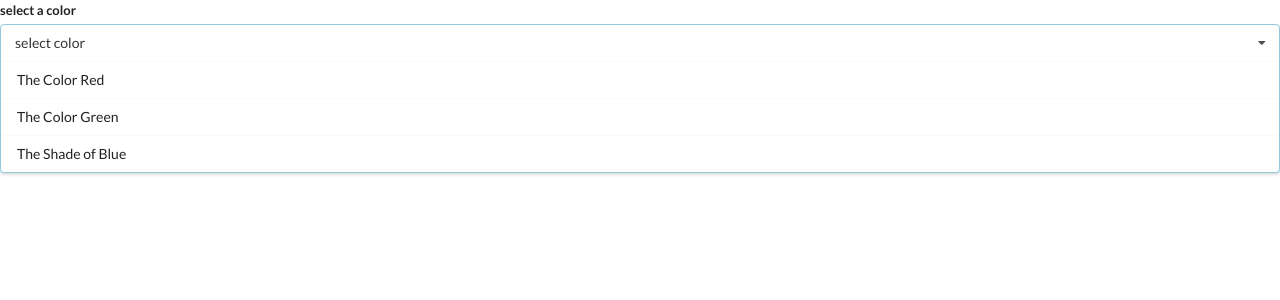
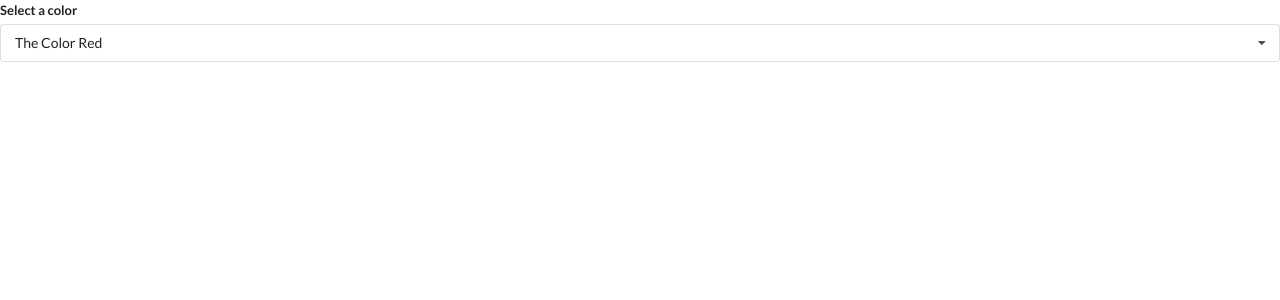
Before and after one commit to pnievsky/widgets, a React (Create React App) app: page / in a window 1280 px wide. Shown: the top 300 px of the page. Built offline with nearby package versions, Linux system fonts and the light colour scheme.

Commit message:
Selection State Filtering the Option List Hiding and Showing the Option List

```diff
--- a/src/App.js
+++ b/src/App.js
@@ -1,4 +1,4 @@
-import React from 'react';
+import React, { useState } from 'react';
 import Accordion from './components/Accordion';
 import Search from './components/Search';
 import Dropdown from './components/Dropdown';
@@ -37,9 +37,15 @@
 ];
 
 export default () => {
+  const [selected, setSelected] = useState(options[0]);
+
   return (
         <div>
-          <Dropdown options={options} />
+          <Dropdown
+            selected={selected}
+            onSelectedChange={setSelected}
+            options={options}
+          />
         </div>
   );
 };
--- a/src/components/Dropdown.js
+++ b/src/components/Dropdown.js
@@ -1,9 +1,19 @@
-import React from 'react';
+import React, { useState } from 'react';
 
-const Dropdown = ({ options }) => {
+const Dropdown = ({ options, selected, onSelectedChange }) => {
+  const [open, setOpen] = useState(false);
+
   const renderedOptions = options.map((option) => {
+    if (option.value === selected.value) {
+      return null;
+    }
+
     return (
-      <div key={option.value} className="item">
+      <div
+        key={option.value}
+        className="item"
+        onClick={() => onSelectedChange(option)}
+        >
         {option.label}
       </div>
     );
@@ -12,11 +22,14 @@
   return (
     <div className="ui form">
       <div className="field">
-        <label className="label">select a color</label>
-        <div className="ui selection dropdown visible active">
+        <label className="label">Select a color</label>
+        <div
+          onClick={() => setOpen(!open)}
+          className={`ui selection dropdown ${open ? 'visible active' : ''}`}
+        >
           <i className="dropdown icon"></i>
-          <div className="text">select color</div>
-          <div className="menu visible transition">
+          <div className="text">{selected.label}</div>
+          <div className={`menu ${open ? 'visible transition' : ''}`}>
             {renderedOptions}
           </div>
         </div>
```
Also changed, not shown: 1 other file (tests, documents, lock files or other folders).
